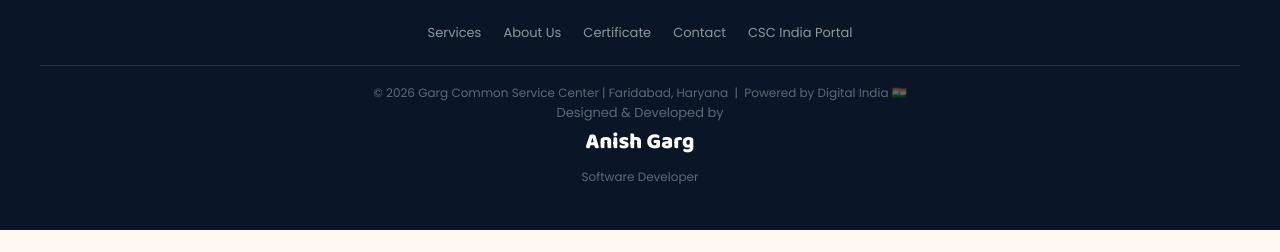
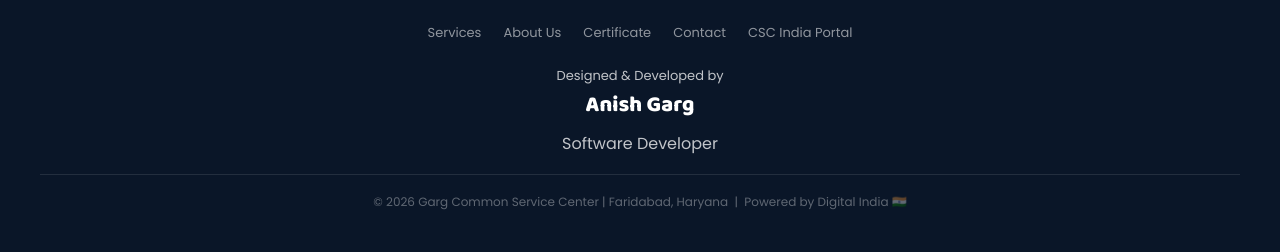
Before and after one commit to anishgarg11/garg-csc, a React (Vite) app in the folder garg-csc/: page /contact in a window 1280 px wide. Shown: the part 1390-1642 px from the top of the page. Before the commit the page ends 1620 px from the top, so only its background shows below. Built offline with nearby package versions, Linux system fonts and the light colour scheme.

Commit message:
Udate footer

```diff
--- a/garg-csc/src/components/Footer.jsx
+++ b/garg-csc/src/components/Footer.jsx
@@ -14,14 +14,14 @@ export default function Footer() {
         <Link to="/contact">Contact</Link>
         <a href="https://csc.gov.in" target="_blank" rel="noreferrer">CSC India Portal</a>
       </div>
-
-      <div className="footer-bottom">
-        © {new Date().getFullYear()} Garg Common Service Center | Faridabad, Haryana &nbsp;|&nbsp; Powered by Digital India 🇮🇳
-        <div className="developer-credit">
+<div className="developer-credit">
   <p>Designed & Developed by</p>
   <h4>Anish Garg</h4>
   <span>Software Developer</span>
 </div>
+      <div className="footer-bottom">
+        © {new Date().getFullYear()} Garg Common Service Center | Faridabad, Haryana &nbsp;|&nbsp; Powered by Digital India 🇮🇳
+
       </div>
     </footer>
   )
```
